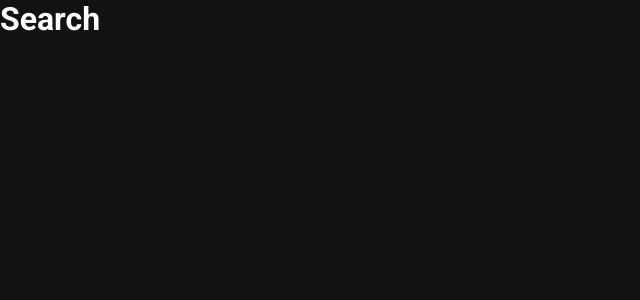
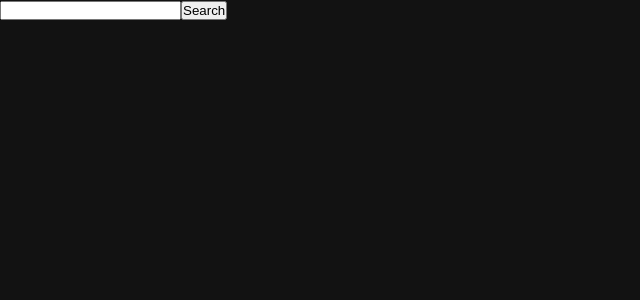
Before and after one commit to nymalone/curso-nextjs, a Next.js app: page /search in a window 1280 px wide. Shown: the top 300 px of the page, without its empty margins (0-640 px from the left). Built offline with nearby package versions, Linux system fonts and the light colour scheme.

Commit message:
search page done

```diff
--- a/src/pages/search.tsx
+++ b/src/pages/search.tsx
@@ -1,5 +1,75 @@
-export default function Search() {
+import { useRouter } from "next/router";
+import Link from "next/link";
+import { FormEvent, useState } from "react";
+import Prismic from "prismic-javascript";
+import PrismicDOM from "prismic-dom";
+import { Document } from "prismic-javascript/types/documents";
+import { GetServerSideProps } from "next";
+import { client } from "@/lib/prismic";
+
+interface SearchProps {
+  searchResults: Document[];
+}
+
+export default function Search({searchResults}: SearchProps) {
+  const router = useRouter();
+  const [search, setSearch] = useState("");
+
+  function handleSearch(e: FormEvent) {
+    e.preventDefault();
+
+    router.push(`/search?q=${encodeURIComponent(search)}`);
+
+    setSearch("");
+  }
+
   return (
-    <h1>Search</h1>
-  )
+    <div>
+      <form onSubmit={handleSearch}>
+        <input
+          type="text"
+          value={search}
+          onChange={(e) => setSearch(e.target.value)}
+        />
+
+        <button type="submit">Search</button>
+      </form>
+
+      <ul>
+          {searchResults.map(product => {
+            return (
+              <li key={product.id}>
+                <Link href={`/catalog/products/${product.uid}`}>
+                  <a>
+                  {PrismicDOM.RichText.asText(product.data.title)}
+                  </a>
+                </Link>
+              </li>
+            );
+          })}
+        </ul>
+    </div>
+  );
 }
+
+export const getServerSideProps: GetServerSideProps<SearchProps> = async (
+  context
+) => {
+  const { q } = context.query;
+
+  // se ainda não foi feito uma busca
+  if (!q) {
+    return { props: { searchResults: [] } };
+  }
+
+  const searchResults = await client().query([
+    Prismic.Predicates.at("document.type", "product"),
+    Prismic.Predicates.fulltext("my.product.title", String(q)),
+  ]);
+
+  return {
+    props: {
+      searchResults: searchResults.results,
+    },
+  };
+};
```
